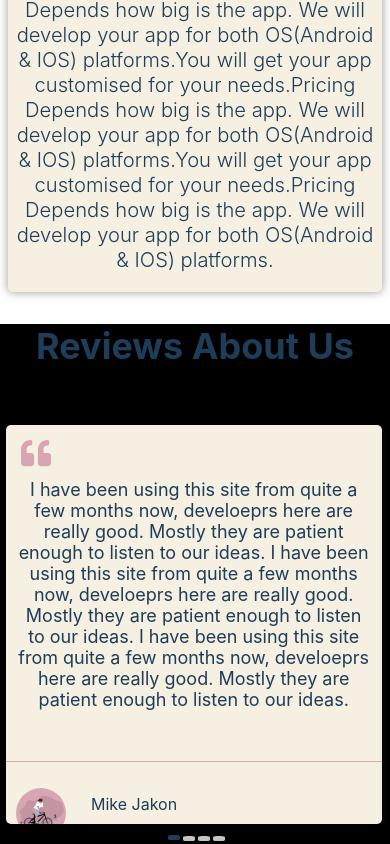
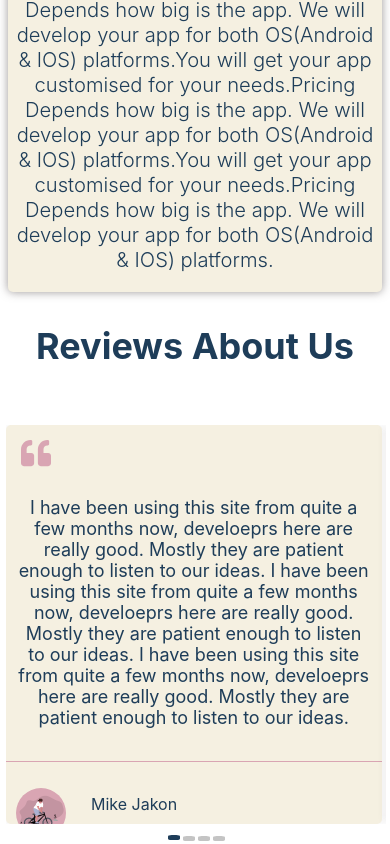
Before and after one commit to umangag07/Reactjs-Projects, a React (Create React App) app in the folder smooth-scroll-website/: page / in a window 390 px wide. Shown: the part 5898-6742 px from the top of the page. Built offline with nearby package versions, Linux system fonts and the light colour scheme.

Commit message:
Made card carousal responsive for ipad

```diff
--- a/smooth-scroll-website/src/Components/ReviewCard/CardIndex.jsx
+++ b/smooth-scroll-website/src/Components/ReviewCard/CardIndex.jsx
@@ -14,6 +14,13 @@ const ReviewCardConatainer = styled.div`
   margin: 5px 2em;
   position: relative;
 
+  @media (max-width:768px){
+    @media (min-width:415px){
+      width: 98%;
+      height: 100%;
+      margin: 0px 0em;
+  box-shadow: 0px 0px 10px rgba(88, 80, 80, 0.1);
+  }}
   @media (max-width:376px){
     width: 98%;
   height: 100%;
@@ -53,8 +60,8 @@ const Reviewtext = styled.p`
   margin-top:4em;
   margin-bottom:10em;
   @media (max-width:768px){
-    @media (min-width:377px){
-    margin-top:3em;
+    @media (min-width:415px){
+    margin-top:4em;
     margin-bottom:1em;
   }}
   @media (max-width:376px){
@@ -72,6 +79,11 @@ const Line = styled.span`
   margin-top: 6em;
   margin-bottom: 1em;
 
+  @media (max-width:768px){
+    @media (min-width:415px){
+      margin-top:10em;
+    margin-bottom:0.8em
+  }}
   @media (max-width:376px){
 
 
--- a/smooth-scroll-website/src/Container/homepage/ReviewSection.jsx
+++ b/smooth-scroll-website/src/Container/homepage/ReviewSection.jsx
@@ -22,16 +22,16 @@ const ReviewContainer = styled(Element)`
   min-height: 700px;
   display: flex;
   flex-direction: column;
-  background-color:#000;
+
 
   margin-left: 10vh;
   margin-right: 10vh;
   @media (max-width:768px){
-    @media (min-width:377px){
+    @media (min-width:415px){
 
     margin-left:0px;
     margin-right:0px;
-    min-height: 900px;
+    min-height: 800px;
 
   }}
 
@@ -55,13 +55,13 @@ const StyledCarousalProvider = styled(CarouselProvider)`
 
 
   @media (max-width:768px){
-    @media (min-width:377px){
-    padding-left: 60px;
-    padding-right:10px;
+    @media (min-width:415px){
+    padding-left: 80px;
+    padding-right:90px;
     margin-left:40px;
     margin-right:40px;
-    width:100%;
-    height:60%;
+    width:90%;
+    height:600px;
     align-self:center;
   }}
   @media (max-width:376px){
```
